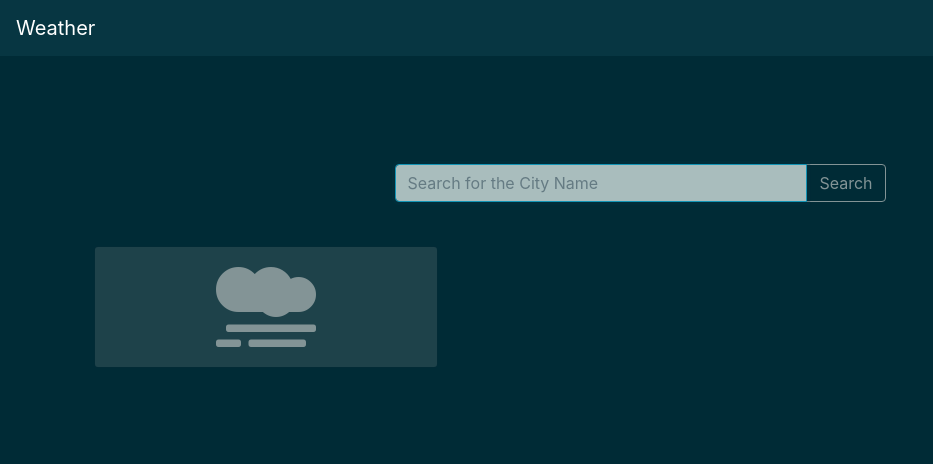
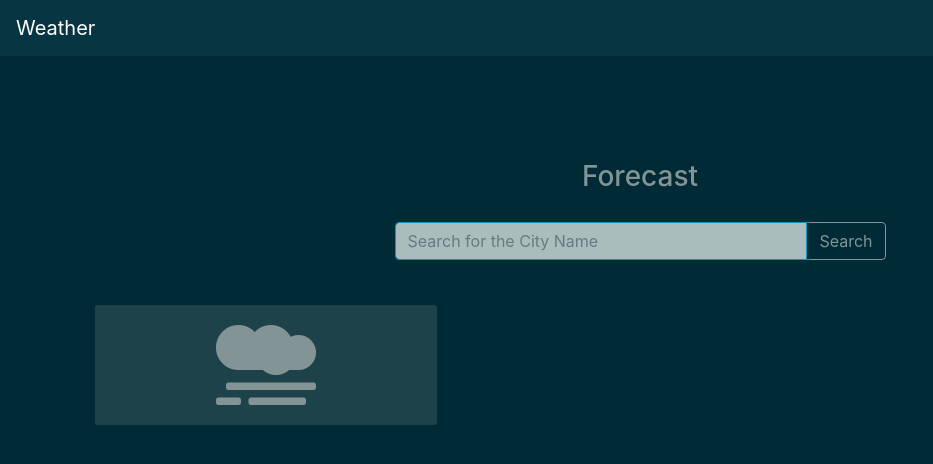
Before and after one commit to isaquielfernandes/react-app-weather, a React (Create React App) app: page / in a window 1280 px wide. Shown: the top 464 px of the page, without its empty margins (0-933 px from the left). Built offline with nearby package versions, Linux system fonts and the light colour scheme.

Commit message:
Update Search.js

```diff
--- a/src/components/Search.js
+++ b/src/components/Search.js
@@ -24,6 +24,11 @@ const Search = () => {
   return (
     <Row className="pt-5 mt-3">
       <Col md={{ span: 6, offset: 3 }}>
+        <Card.Title className="my-2">
+           <h3 data-v-3724b8e4="" className="text-center pt-2">
+             Forecast
+           </h3>
+        </Card.Title>
         <Card.Body className="">
           <Form onSubmit={getWeatherByCityName}>
             <Form.Group>
```
